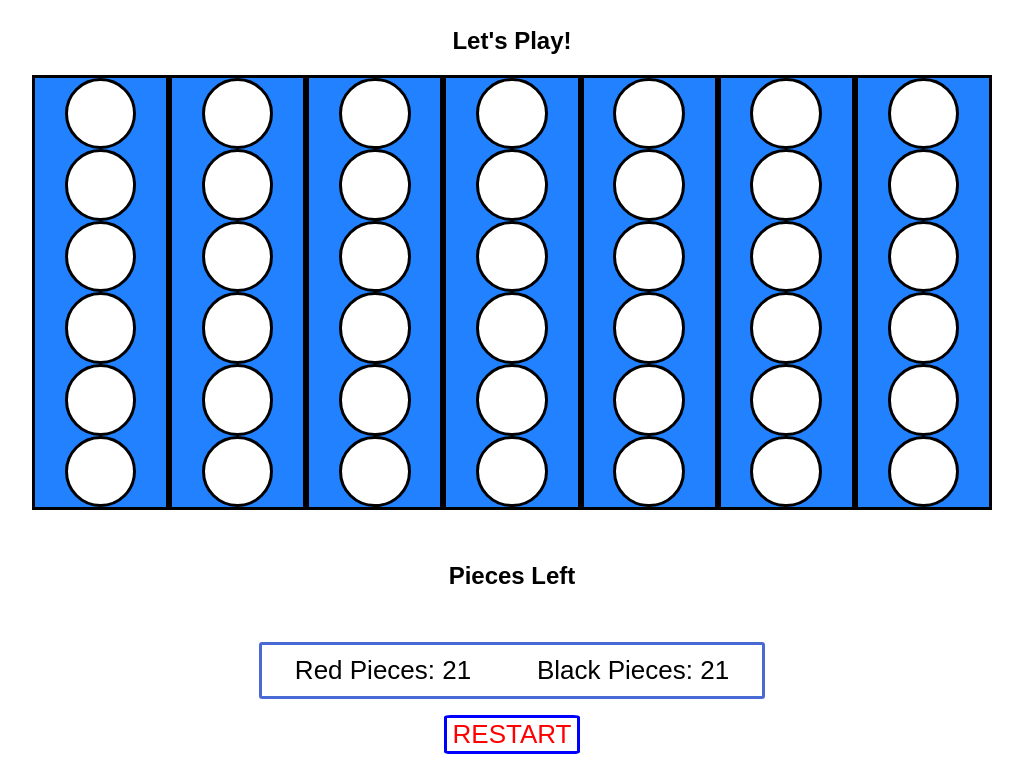
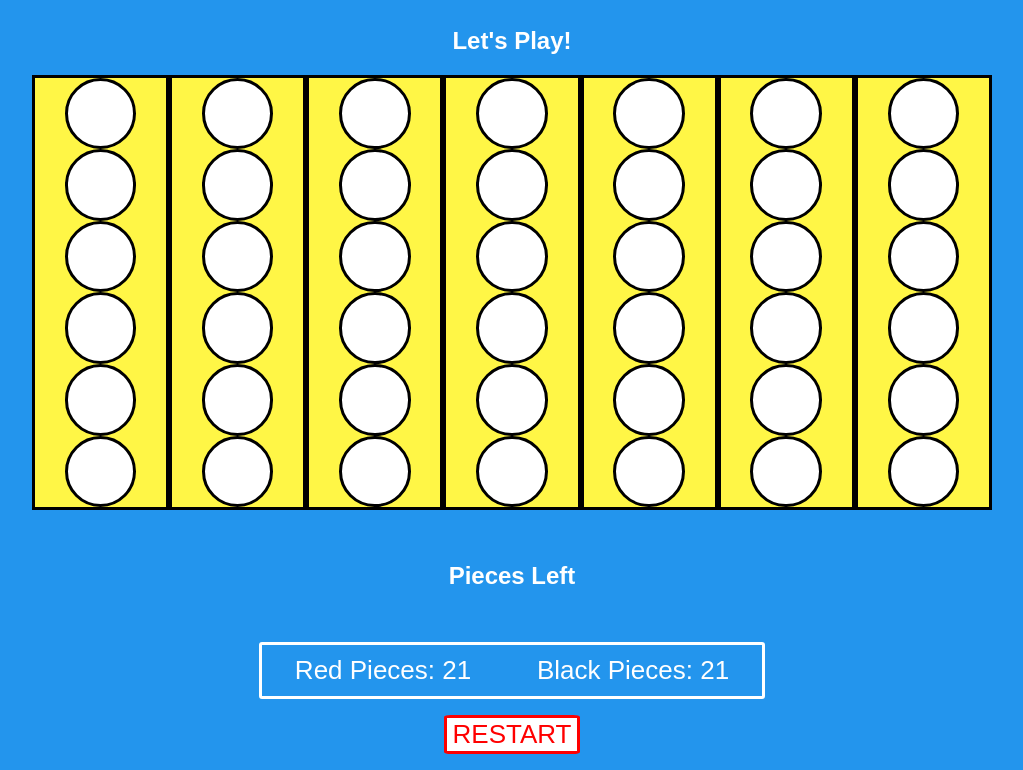
Before and after one commit to Dclark34/Connect-Four, a plain HTML site: page index.html in a window 1280 px wide. Shown: the part 73-843 px from the top of the page, without its empty margins (128-1151 px from the left). Drawn offline with Linux system fonts and the light colour scheme.

Commit message:
Redid CSS styling

```diff
--- a/css/connect4style.css
+++ b/css/connect4style.css
@@ -1,6 +1,7 @@
 body {
-    background-color: rgba(255, 255, 255, 0.882);
+    background-color: rgb(35, 149, 237);
     font-family: sans-serif, Arial, Helvetica; /*find a fun font for title. Message should be plain*/
+    color: white;
     margin: 0;
     display : flex;
     flex-direction: column;
@@ -16,7 +17,7 @@ body {
     width: 100%;
     aspect-ratio: 1/1;
     border: 3px solid black;
-    background-color: #006effdd;
+    background-color: #fff646;
     display: flex;
     flex-direction: column;
     align-items: center;
@@ -37,7 +38,7 @@ body {
     display: flex;
     justify-content: space-around;
     width: 500px;
-    border : solid rgb(73, 105, 213);
+    border : solid rgb(255, 255, 255);
     font-family: Arial, Helvetica, sans-serif;
     font-size: 26px;
     padding: 10px 0px;
@@ -47,7 +48,7 @@ body {
 #restart {
     background-color: white;
     color: red;
-    border: 3px solid blue;
+    border: 3px solid red;
     border-radius: 5%;
     font-size: 26px;
     font-family:Arial, Helvetica, sans-serif;
--- a/js/connect4app.js
+++ b/js/connect4app.js
@@ -328,11 +328,6 @@ column Id to check if the row array has ANY values. If no value exists, the last
 
 
 
-
-
-
-
-
  Notes on line 239 for clickColumn Function:
 
 
```
